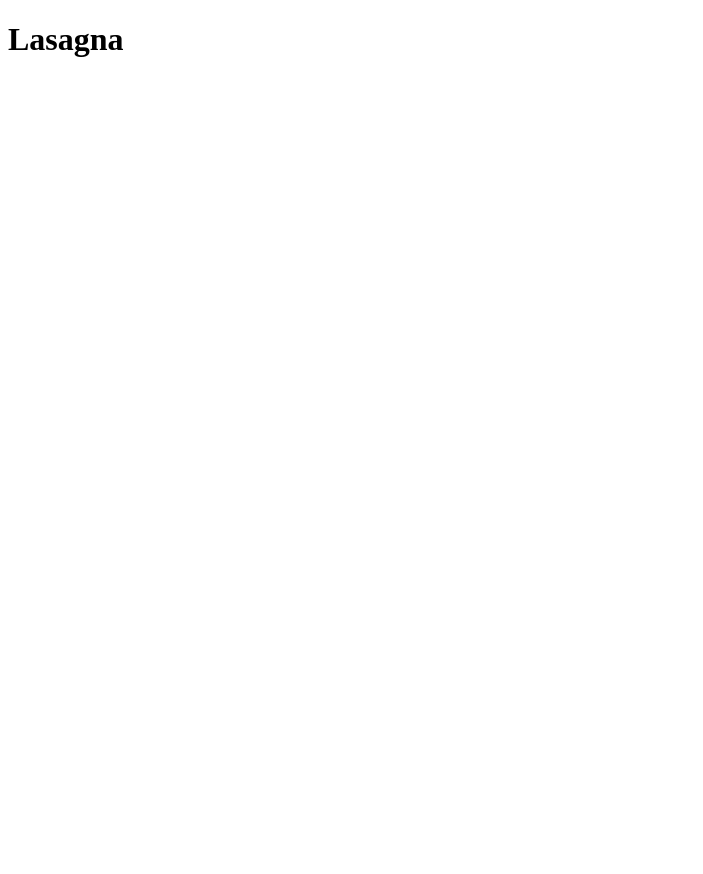
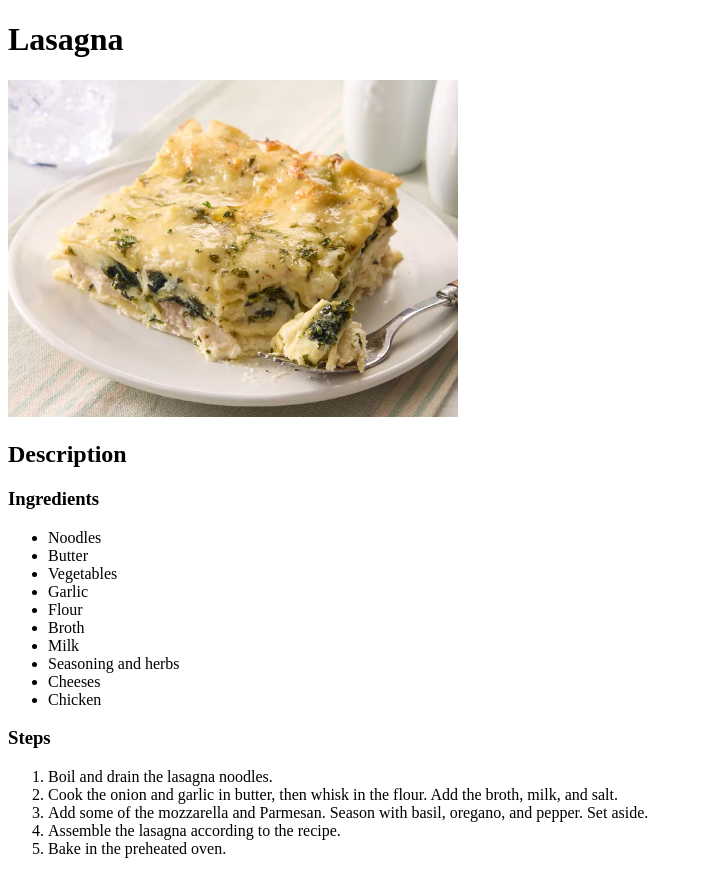
Before and after one commit to alkaline6045/odin-recipes, a plain HTML site: page recipes/lasagna.html in a window 1280 px wide. Shown: the whole page, without its empty margins (0-703 px from the left). Before the commit the page ends 800 px from the top, so only its background shows below. Drawn offline with Linux system fonts and the light colour scheme.

Commit message:
Add content to lasagna

```diff
--- a/recipes/lasagna.html
+++ b/recipes/lasagna.html
@@ -9,5 +9,28 @@
 
 <body>
     <h1>Lasagna</h1>
+    <img src="../images/White-Cheese-Chicken-Lasagna.webp" width="450">
+    <h2>Description</h2>
+    <h3>Ingredients</h3>
+    <ul>
+        <li>Noodles</li>
+        <li>Butter</li>
+        <li>Vegetables</li>
+        <li>Garlic</li>
+        <li>Flour</li>
+        <li>Broth</li>
+        <li>Milk</li>
+        <li>Seasoning and herbs</li>
+        <li>Cheeses</li>
+        <li>Chicken</li>
+    </ul>
+    <h3>Steps</h3>
+    <ol>
+        <li>Boil and drain the lasagna noodles.</li>
+        <li>Cook the onion and garlic in butter, then whisk in the flour. Add the broth, milk, and salt.</li>
+        <li>Add some of the mozzarella and Parmesan. Season with basil, oregano, and pepper. Set aside.</li>
+        <li>Assemble the lasagna according to the recipe.</li>
+        <li>Bake in the preheated oven.</li>
+    </ol>
 </body>
 </html>
```
Also changed, not shown: images/White-Cheese-Chicken-Lasagna.webp (added).
